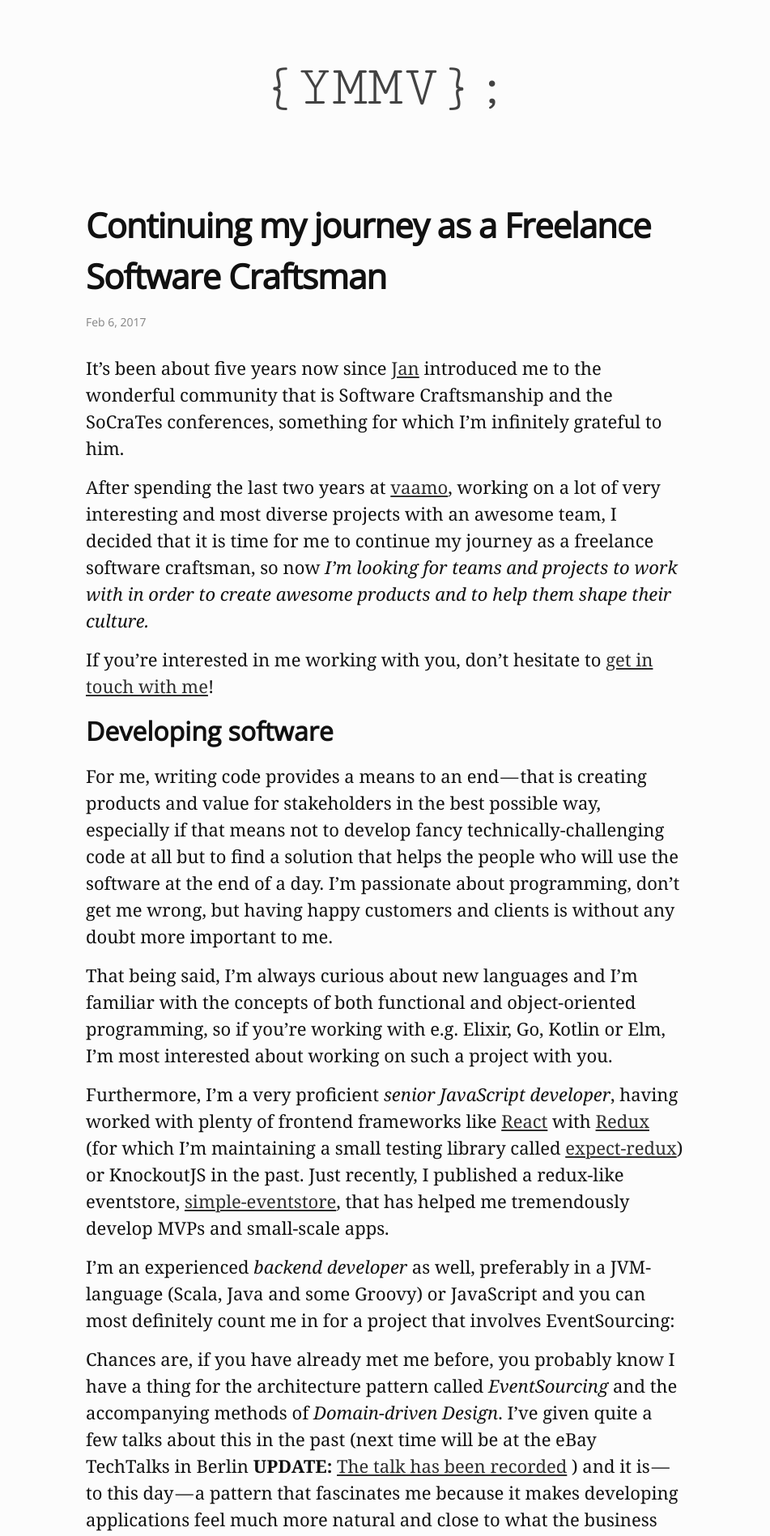
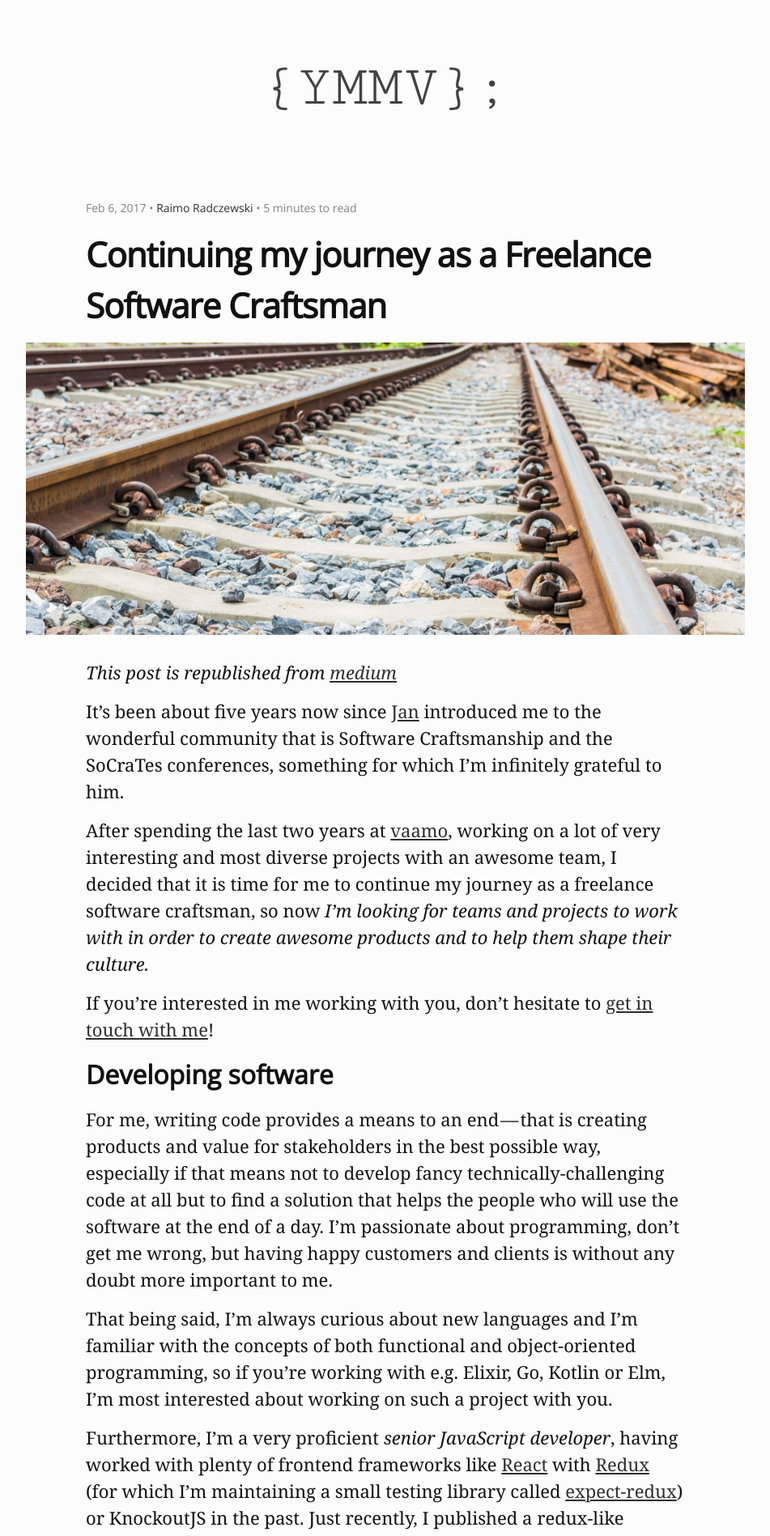
Before and after one commit to rradczewski/ymmv, a Jekyll site: the page built from _posts/2017-02-06-Continuing_my_journey_as_a_Freelance_Software_Craftsman.md, in a window 1280 px wide. Shown: the top 1897 px of the page at 81% size, without its empty margins (164-1115 px from the left). Built offline with Jekyll 4.4.1, drawn with Linux system fonts in a browser that asks for light colours.

Commit message:
Add background

```diff
--- a/_layouts/home.html
+++ b/_layouts/home.html
@@ -19,6 +19,4 @@ layout: default
     {% endfor %}
   </ul>
 
-  <p class="rss-subscribe">subscribe <a href="{{ "/feed.xml" | relative_url }}">via RSS</a></p>
-
 </div>
--- a/_layouts/post.html
+++ b/_layouts/post.html
@@ -1,11 +1,22 @@
 ---
 layout: default
 ---
+{% assign minutesToRead = content | number_of_words | divided_by: 130 %}
+
 <article class="post" itemscope itemtype="http://schema.org/BlogPosting">
 
   <header class="post-header">
+    <p class="post-meta">
+      <time datetime="{{ page.date | date_to_xmlschema }}" itemprop="datePublished">
+        {{ page.date | date: "%b %-d, %Y" }}
+      </time>
+      {% if site.author %} • <a href="https://twitter.com/{{ site.twitter_username }}"><span itemprop="author" itemscope itemtype="http://schema.org/Person"><span itemprop="name">{{ site.author }}</span></span></a>{% endif %}
+      {% if minutesToRead != 0 %} • {{ minutesToRead }} minutes to read{% endif %}
+    </p>
     <h1 class="post-title" itemprop="name headline">{{ page.title | escape }}</h1>
-    <p class="post-meta"><time datetime="{{ page.date | date_to_xmlschema }}" itemprop="datePublished">{{ page.date | date: "%b %-d, %Y" }}</time>{% if page.author %} • <span itemprop="author" itemscope itemtype="http://schema.org/Person"><span itemprop="name">{{ page.author }}</span></span>{% endif %}</p>
+    {% if page.image %}
+    <img class="post-image" role="presentation" src="{{ page.image | relative_url }}" />
+    {% endif %}
   </header>
 
   <div class="post-content" itemprop="articleBody">
--- a/_posts/2017-02-06-Continuing_my_journey_as_a_Freelance_Software_Craftsman.md
+++ b/_posts/2017-02-06-Continuing_my_journey_as_a_Freelance_Software_Craftsman.md
@@ -1,7 +1,11 @@
 ---
 layout: post
 title: "Continuing my journey as a Freelance Software Craftsman"
+image: /assets/continuing_background.png
+excerpt: After spending the last two years at vaamo, working on a lot of very interesting and most diverse projects with an awesome team, I decided that it is time for me to continue my journey as a freelance software craftsman, so now I’m looking for teams and projects to work with in order to create awesome products and to help them shape their culture.
 ---
+
+*This post is republished from [medium](https://medium.com/@rradczewski/continuing-my-journey-as-a-freelance-software-craftsman-4df60f023f20)*
 
 It's been about five years now since [Jan](https://twitter.com/janernsting) introduced me to the wonderful community that is Software Craftsmanship and the SoCraTes conferences, something for which I'm infinitely grateful to him.
 
--- a/_sass/minima/_layout.scss
+++ b/_sass/minima/_layout.scss
@@ -151,6 +151,18 @@
   }
 }
 
+.post-image {
+  display: block;
+  width: 120%;
+  max-width: initial;
+  margin-left: -10%;
+
+  @include media-query($on-laptop) {
+    width: 100vw;
+    margin-left: -15px;
+  }
+}
+
 .post-content {
   margin-bottom: $spacing-unit;
   font-family: medium-content-serif-font,Georgia,Cambria,"Times New Roman",Times,serif;
```
Also changed, not shown: assets/continuing_background.png (added).
